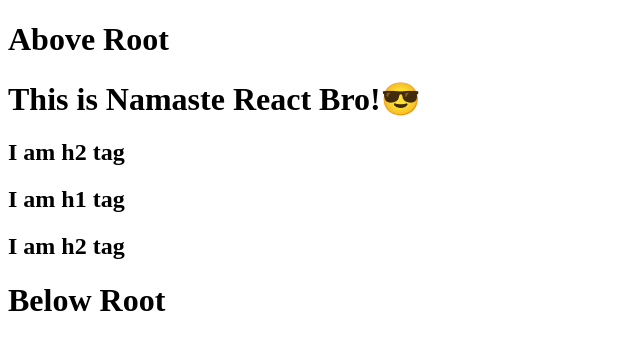
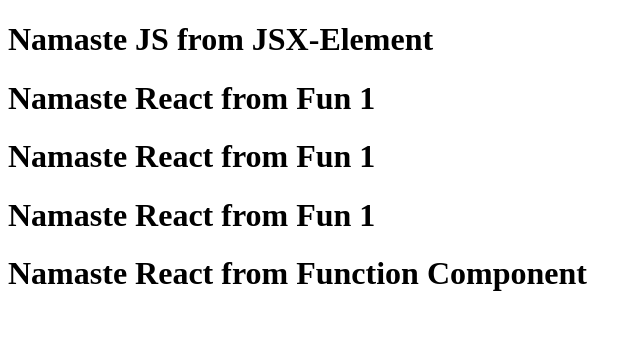
Before and after one commit to Anirudh9Kar/Laying-the-foundations, a React app: page / in a window 1280 px wide. Shown: the whole page, without its empty margins (0-642 px from the left). Built offline with nearby package versions, Linux system fonts and the light colour scheme.

Commit message:
episode 3 laying foundations

```diff
--- a/App.js
+++ b/App.js
@@ -1,25 +1,44 @@
 import React from "react";
 import ReactDOM from "react-dom/client";
 
-const parent=React.createElement("div", {id:"parent"},
-[React.createElement("div",{id:"child"},[
-    React.createElement("h1",{},"This is Namaste React Bro!😎"),
-    React.createElement("h2",{},"I am h2 tag")
-])],
+//React.createElement => Object => Upon rendering it will be a HTML Element
 
-[React.createElement("div",{id:"child2"},[
-    React.createElement("h2",{},"I am h1 tag"),
-    React.createElement("h2",{},"I am h2 tag")
-])]
-)
-
-// const parent=React.createElement("div",{id:"parent"},React.createElement("div"))
+const heading=React.createElement(
+    "h1" ,{id: "heading"},
+    "Namaste React"
+);
 
 
-// const heading=React.createElement(
-//     "h1",
-//     {id:"heading"},
-//     "Hello World from react"); //takes 3 args
+
+// JSX. JSX's syntax looks like HTML but it is different.
+const jsxHeading=<h1 id="heading">Namaste JS from JSX-Element</h1>
+
+
+
+// React Functional Component
+
+const HeadingComponent= () =>{
+    return <h1>Namaste React from Fun 1</h1>;
+}
+
+const number=100;
+//Component Composition
+const HeadingComponent2=()=> (
+    <div className="Container">
+        {jsxHeading}
+    <HeadingComponent></HeadingComponent>
+    <HeadingComponent/>
+    {HeadingComponent()}
+    <h1>Namaste React from Function Component</h1>
+    </div>
+
+);
+
+
+// const Title= () =>(
+// <h1>React Element</h1>
+// );
 
 const root=ReactDOM.createRoot(document.getElementById("root"));
-root.render(parent);
+root.render(<HeadingComponent2/>);
+// root.render(<Title/>);
--- a/index.html
+++ b/index.html
@@ -7,25 +7,9 @@
     <title>Namaste React</title>
 </head>
 <body>
-<h1>Above Root</h1>
     <div id="root">
-        <h1>Boss DK</h1>
+        <h1>Not Rendered</h1>
     </div>
-<h1>Below Root</h1>
-    <!-- Below is hello world using JS -->
-<!--    <div id="root"></div>
-    <script>
-        const ele=document.createElement("h1");
-        ele.innerHTML="Hello World from JS";
-        const root=document.getElementById("root");
-        root.appendChild(ele);
-    </script>
-    -->
-    <!-- <script crossorigin src="https://unpkg.com/react@18/umd/react.development.js"></script>
-    <script crossorigin src="https://unpkg.com/react-dom@18/umd/react-dom.development.js"></script> -->
-
     <script type="module" src="/App.js"></script>
-
-    <!-- above two are amazing files. One is for react source code and another is for DOM -->
 </body>
 </html>
```
